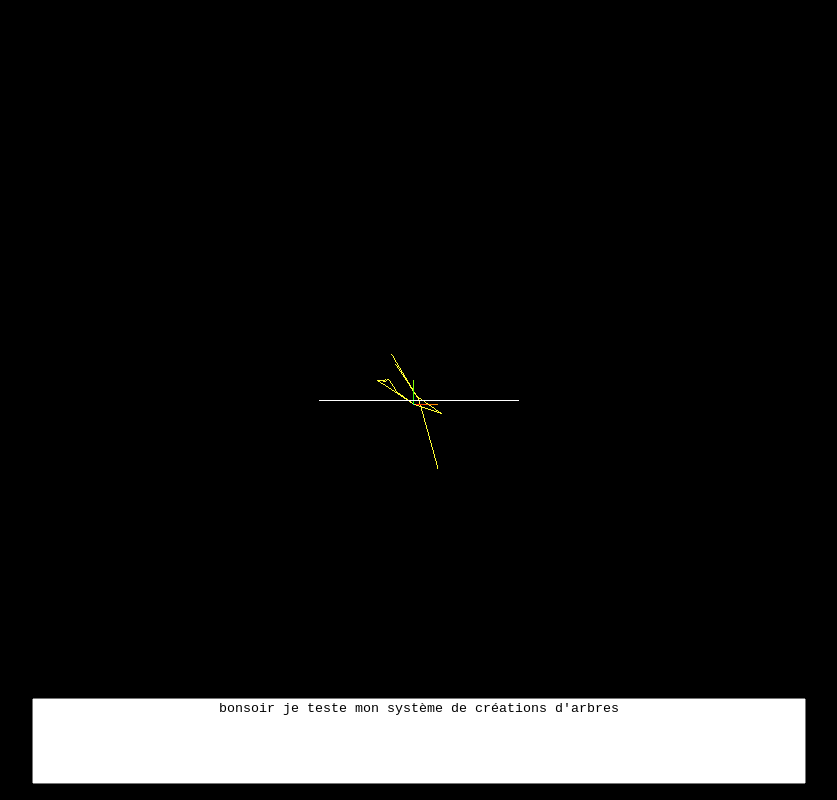
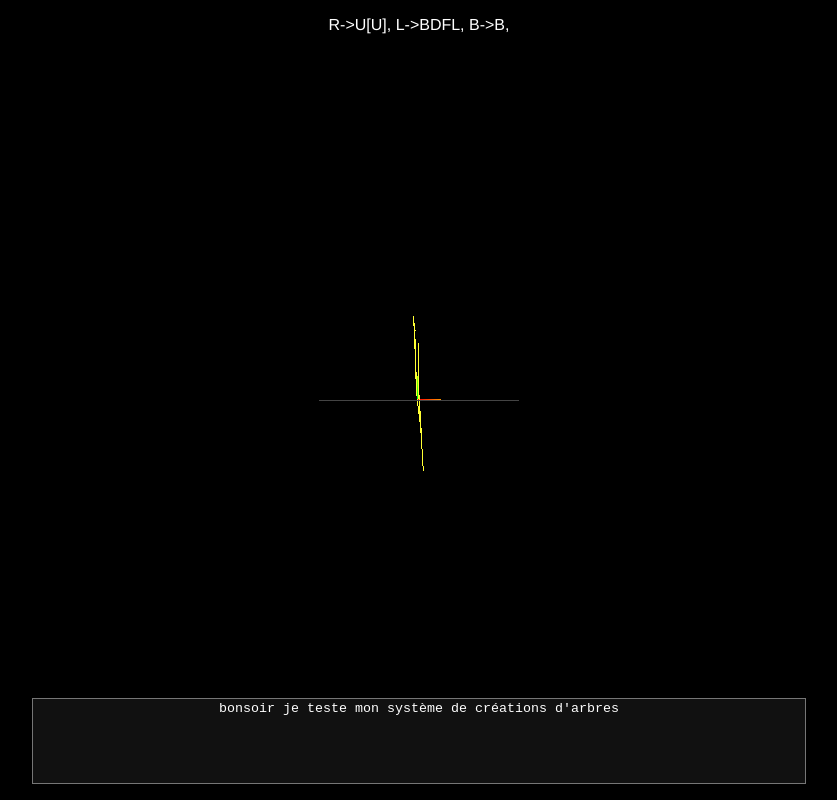
Before and after one commit to nvianin/l-system-trees, a website: page index.html in a window 1280 px wide. Shown: the whole page, without its empty margins (221-1058 px from the left). Drawn offline with nearby package versions, Linux system fonts and the light colour scheme.

Commit message:
update Tree.js, Turtle.js, index.html and js.js update Tree.js, Turtle.js and js.js

```diff
--- a/Tree.js
+++ b/Tree.js
@@ -93,7 +93,8 @@ class Tree {
             }))
         this.object.add(this.line)
         this.setSizeRelativeToBoundingSphere()
-        log(points)
+        this.setRotationRelativeToCenterOfWeight()
+        /* log(points) */
 
     }
     build_instructions(instructions) {
@@ -106,14 +107,56 @@ class Tree {
             }))
         this.object.add(this.line)
         this.setSizeRelativeToBoundingSphere()
-        log(points)
+        this.setRotationRelativeToCenterOfWeight()
+        /* log(points) */
+    }
+    build_generations(sentence, generations, ruleset) {
+        let instructions = this.turtle.alphConv(sentence);
+        for (let i = 0; i < generations; i++) {
+            instructions = this.turtle.evolve(instructions, ruleset);
+            if (instructions.length > 30000) break;
+        }
+        let points = this.turtle.build(
+            instructions
+        );
+        app.lastInstructions = instructions;
+
+        this.object.remove(this.line);
+        this.line = new THREE.Line(
+            new THREE.BufferGeometry().setFromPoints(points),
+            new THREE.LineBasicMaterial({
+                color: 0xffff33
+            })
+        )
+        this.object.add(this.line);
+        this.setSizeRelativeToBoundingSphere()
+        this.setRotationRelativeToCenterOfWeight()
     }
 
     setSizeRelativeToBoundingSphere() {
+        /* return false */
         this.object.children[0].geometry.computeBoundingSphere()
         let r = this.object.children[0].geometry.boundingSphere.radius;
+        log(r, 1 / r)
         this.object.scale.set(1 / r, 1 / r, 1 / r)
-        log(r, 1 / r)
+    }
+
+    setRotationRelativeToCenterOfWeight() {
+        /* return false */
+        let verts = this.object.children[0].geometry.attributes.position.array;
+        let median = new THREE.Vector3();
+        for (let i = 0; i < verts.length; i += 3) {
+            median.add(new THREE.Vector3(verts[i], verts[i + 1], verts[i + 2]));
+        }
+        median.divideScalar(verts.length);
+        let helper = new THREE.AxesHelper(1);
+        helper.position.copy(median),
+            app.scene.add(helper)
+        setTimeout(() => {
+            app.scene.remove(helper);
+        }, 1000)
+        /* this.object.lookAt(median) */
+        /* this.object.rotate */
     }
 
     __DEPRECATED__build() {
--- a/Turtle.js
+++ b/Turtle.js
@@ -21,9 +21,10 @@ class Turtle {
         this.object.scale.set(this.scale, this.scale, this.scale)
         app.scene.add(this.object)
         this.stored_position = new THREE.Vector3();
-        this.stored_positions = [];
-        this.stored_positions[0] = new THREE.Vector3();
-        this.theta = ((Math.PI * 2) / 360) * 15;
+        this.stored_positions = [
+            [new THREE.Vector3(), new THREE.Quaternion()]
+        ];
+        this.theta = ((Math.PI * 2) / 360) * 3.5;
     }
 
     build(instruction) {
@@ -31,7 +32,9 @@ class Turtle {
         this.object.rotation.set(0, 0, 0)
         this.heading = new THREE.Vector3(0, 0, 1);
         this.stored_position = new THREE.Vector3();
-        this.stored_positions = [new THREE.Vector3()];
+        this.stored_positions = [
+            [new THREE.Vector3(), new THREE.Quaternion()]
+        ];
         let points = []
         points.push(this.object.position.clone())
         log("Building " + instruction);
@@ -82,14 +85,22 @@ class Turtle {
                     break;
                 case "[":
                     /* this.stored_position.copy(this.object.position); */
-                    this.stored_positions.push(this.object.position.clone());
+                    this.stored_positions.push(
+                        [
+                            this.object.position.clone(),
+                            this.object.quaternion.clone()
+                        ]);
                     break;
                 case "]":
-                    this.object.position.copy(this.stored_position);
+                    /* this.object.position.copy(this.stored_position); */
                     if (this.stored_positions.length > 1) {
-                        this.object.position.copy(this.stored_positions.pop());
+                        let laspos = this.stored_positions.pop();
+                        this.object.position.copy(laspos[0]);
+                        this.object.quaternion.copy(laspos[1]);
                     } else {
-                        this.object.position.copy(this.stored_positions[0]);
+                        let laspos = this.stored_positions[0];
+                        this.object.position.copy(laspos[0]);
+                        this.object.quaternion.copy(laspos[1]);
                     }
                     break;
             }
@@ -123,8 +134,9 @@ class Turtle {
 }
 
 class Ruleset {
-    constructor() {
+    constructor(dom = null) {
         this.rules = {}
+        this.dom = dom;
     }
     addRule(input, output) {
         this.rules[input] = output
@@ -146,10 +158,13 @@ class Ruleset {
         this.clear()
         for (let i = 0; i < n; i++) {
             this.rules[
-                this.randomKey(2)
+                this.randomKey(1)
             ] = this.randomSubstition();
         }
         log("Randomized rules: ", this.rules)
+        if (this.dom) {
+            this.dom.textContent = this.format()
+        }
     }
 
     randomKey(max = 4) {
@@ -169,10 +184,21 @@ class Ruleset {
 
     randomSubstition() {
         let result = "",
-            length = Math.floor(Math.random() * 6);
+            length = Math.ceil(Math.random() * 6);
         for (let i = 0; i < length; i++) {
             result += this.randomOp();
         }
+        if (result.includes("[") && !result.includes("]")) {
+            result += "]"
+        }
         return result
     }
+
+    format() {
+        let output = ""
+        for (let key of Object.keys(this.rules)) {
+            output += key + "->" + this.rules[key] + ", "
+        }
+        return output
+    }
 }
--- a/index.html
+++ b/index.html
@@ -10,6 +10,7 @@
         body {
             margin: 0;
             overflow: hidden;
+            font-family: Helvetica;
         }
 
         #text-input {
@@ -21,7 +22,22 @@
             height: 10%;
             resize: none;
             user-select: none;
+            color: white;
+            background-color: #111;
 
+            text-align: center;
+        }
+
+        #rule-set {
+            position: fixed;
+            top: 2%;
+            left: 50%;
+            transform: translate(-50%, 0);
+            width: 60%;
+            height: 10%;
+            resize: none;
+            user-select: none;
+            color: white;
             text-align: center;
         }
     </style>
@@ -39,7 +55,8 @@
 </head>
 
 <body>
-    <textarea value="" id="text-input">
+    <textarea value="" id="text-input"></textarea>
+    <div id="rule-set"></div>
 </body>
 
 </html>
--- a/js.js
+++ b/js.js
@@ -15,8 +15,9 @@ class App {
 
         this.trees = [];
         this.ground = new THREE.Mesh(
-            new THREE.PlaneGeometry(2, 2, 10, 10),
+            new THREE.PlaneGeometry(2, 2, 3, 3),
             new THREE.MeshBasicMaterial({
+                color: 0x444444,
                 wireframe: true
             })
         )
@@ -41,24 +42,27 @@ class App {
         }) */
         /* this.trees.push(new Tree(sentences[0])) */
         this.tree = new Tree("", new THREE.Vector3())
-        this.ruleset = new Ruleset()
+        this.rule_dom = document.querySelector("#rule-set");
+        this.ruleset = new Ruleset(this.rule_dom)
         this.ruleset.randomize()
-        this.ruleset.addRule("F", "FR[RFR]");
+
+        this.ruleset.addRule("F", "RF[RF[RF]LF[LF[LFR]]]");
+        this.ruleset.addRule("[", "[LUFLUF[FFUUF]RUFF")
+
         /* this.ruleset.addRule("U", "F") */
 
         this.input = document.querySelector("#text-input");
         this.input.addEventListener("input", e => {
             log(this.input.value);
-            this.tree.build_sentence(this.input.value);
+            this.tree.build_generations(this.input.value, 10, this.ruleset);
             this.lastInstructions = this.tree.turtle.alphConv(this.input.value);
             this.sentence = this.input.value;
-
         })
         this.sentence = "bonsoir je teste mon système de créations d'arbres"
         this.input.value = this.sentence
         this.input.dispatchEvent(new Event("input"))
-        window.addEventListener("keypress", e => {
-            switch (e.key) {
+        document.body.addEventListener("keypress", e => {
+            switch (e.key.toLowerCase()) {
                 case " ":
                     if (this.lastInstructions.length < 100000) {
                         this.lastInstructions = this.tree.turtle.evolve(this.lastInstructions, this.ruleset);
@@ -68,17 +72,22 @@ class App {
                     }
                     break;
                 case "r":
-                    this.ruleset.randomize();
+                    /* this.ruleset.randomize();
                     this.lastInstructions = this.tree.turtle.evolve(
                         this.tree.turtle.alphConv(this.sentence),
                         this.ruleset
                     )
                     this.tree.build_instructions(
                         this.lastInstructions
-                    )
+                    ) */
+                    this.ruleset.randomize()
+                    this.tree.build_generations(this.sentence, 30, this.ruleset)
 
                     break;
             }
+        })
+        this.input.addEventListener("keypress", e => {
+            e.stopPropagation()
         })
         let i = 0;
         this.trees = []
```
